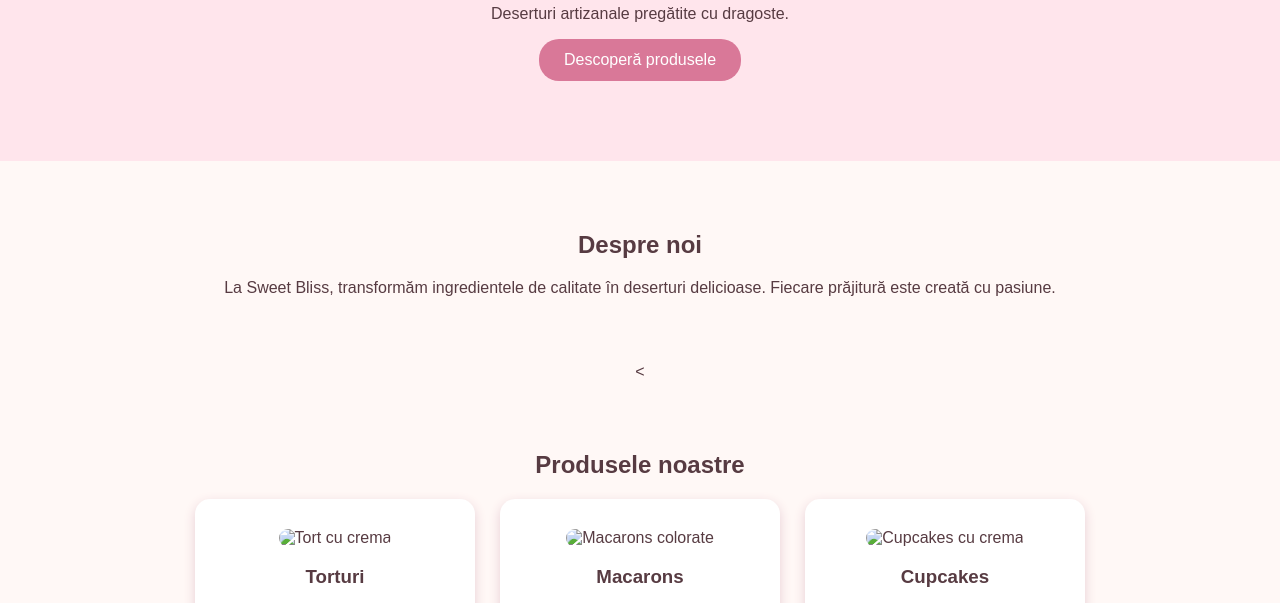
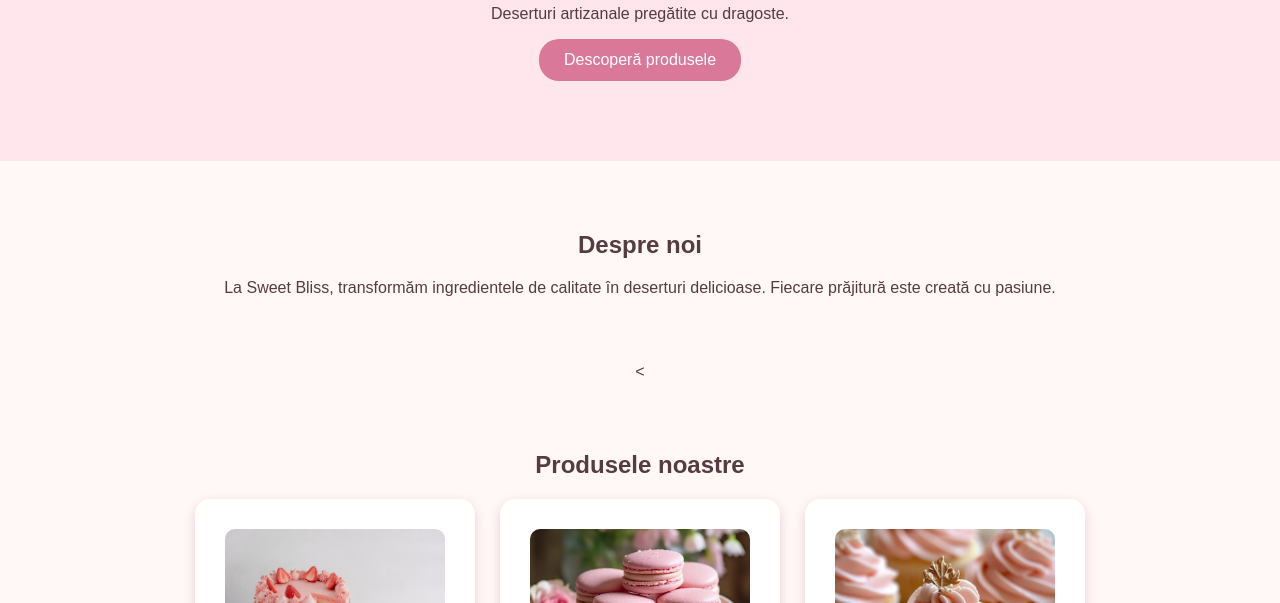
Before and after one commit to REST-rangers/Sweet-Bliss, a plain HTML site: page index.html in a window 1280 px wide. Shown: the part 323-926 px from the top of the page. Drawn offline with Linux system fonts and the light colour scheme.

Commit message:
Update index.html

```diff
--- a/index.html
+++ b/index.html
@@ -39,21 +39,21 @@
 
     <div class="produse-container">
         <article class="card">
-            <img src="images/tort.jpg" alt="Tort cu crema">
+            <img src="tort.jpg" alt="Tort cu crema">
             <h3>Torturi</h3>
             <p>Torturi delicioase pentru ocazii speciale.</p>
             <p><strong>De la 120 lei</strong></p>
         </article>
 
         <article class="card">
-            <img src="images/macarons.jpg" alt="Macarons colorate">
+            <img src="macarons.jpg" alt="Macarons colorate">
             <h3>Macarons</h3>
             <p>Deserturi frantuzesti fine si colorate.</p>
             <p><strong>8 lei/bucata</strong></p>
         </article>
 
         <article class="card">
-            <img src="images/cupcake.jpg" alt="Cupcakes cu crema">
+            <img src="cupcake.jpg" alt="Cupcakes cu crema">
             <h3>Cupcakes</h3>
             <p>Prajituri mici, pufoase si aromate.</p>
             <p><strong>15 lei/bucata</strong></p>
```
